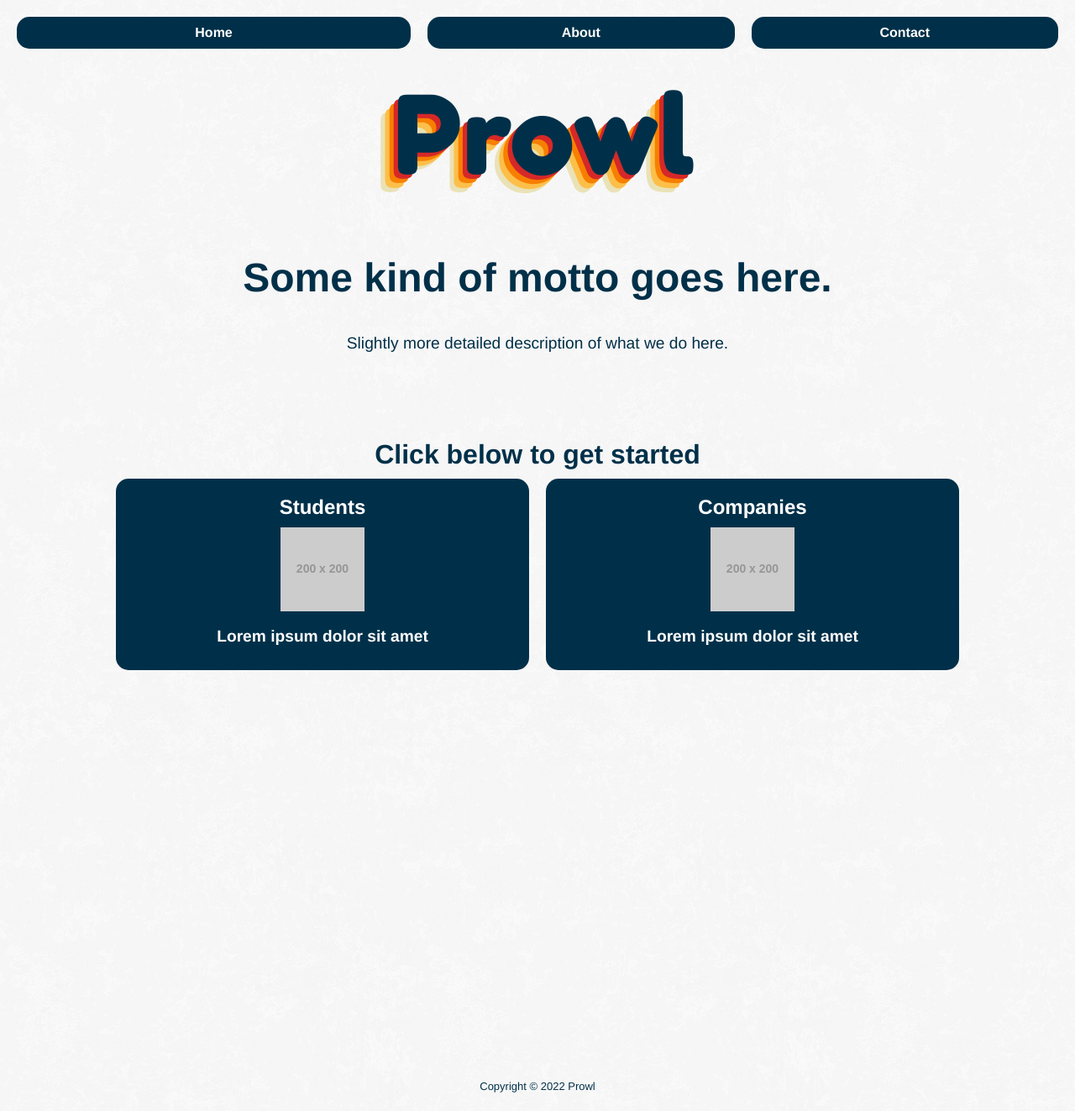
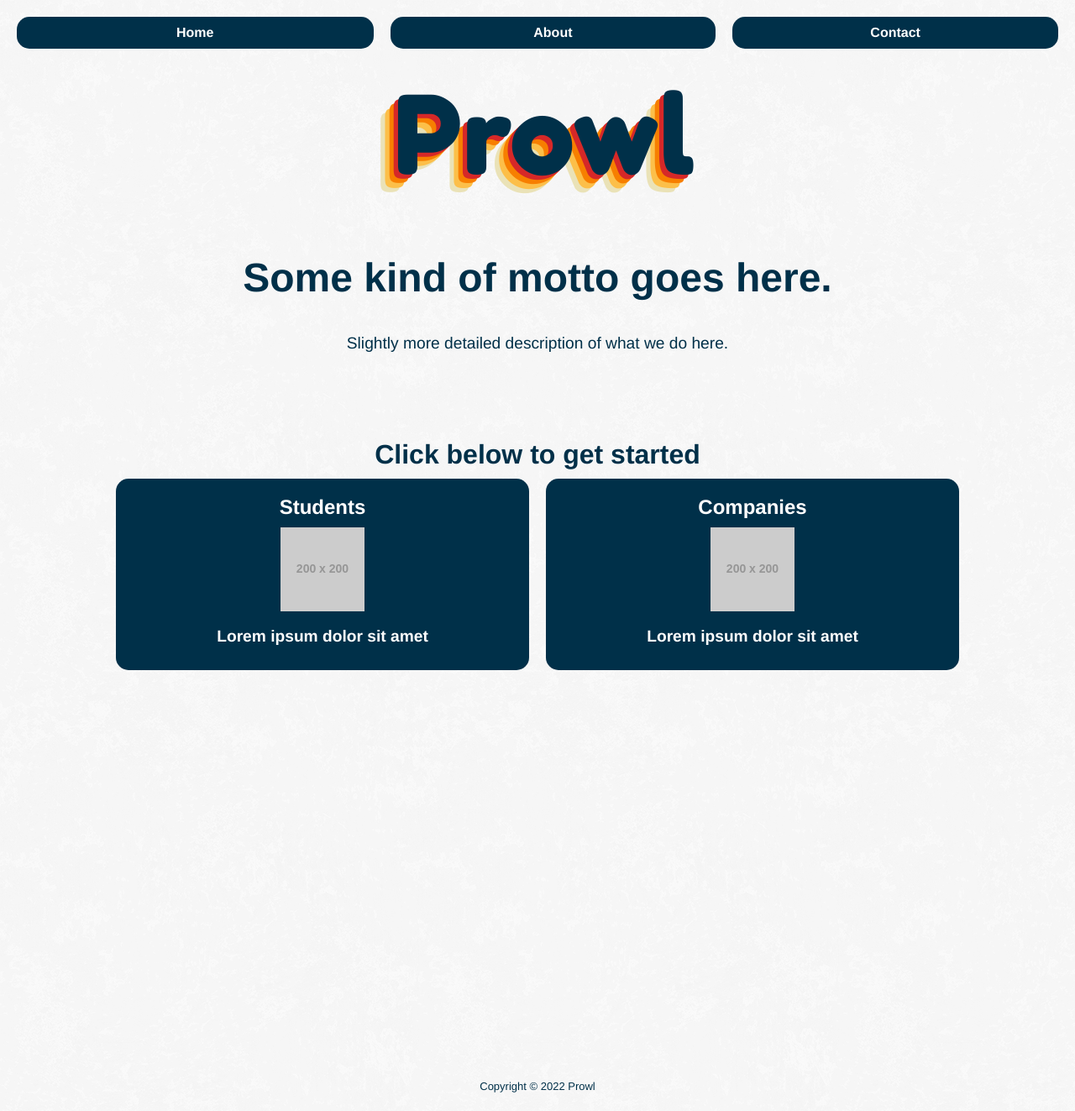
Before and after one commit to magma-recruiting/website, a Jekyll site: the page built from index.html, in a window 1280 px wide. Shown: the whole page at 84% size. Built offline with Jekyll 4.4.1, drawn with Linux system fonts in a browser that asks for light colours.

Commit message:
* Reduced flex due to hover

```diff
--- a/_sass/navigation.scss
+++ b/_sass/navigation.scss
@@ -7,7 +7,7 @@
 	margin: 0 10px;
 
 	&.currentPage {
-	  flex: 1.3;
+	  flex: 1.1;
 	}
 
 	&:first-child {
@@ -23,7 +23,7 @@
 	flex: 1;
 
 	&:hover {
-	  flex: 1.3;
+	  flex: 1.1;
 	}
   }
 }
--- a/assets/css/styles.scss
+++ b/assets/css/styles.scss
@@ -23,7 +23,7 @@
 
   &:hover {
 	box-shadow: -4px 4px #D62828, -8px 8px #F77F00, -12px 12px #FCBF49, -16px 16px #EAE2B7;;
-	flex: 1.3;
+	flex: 1.1;
   }
 
   &:active {
```
